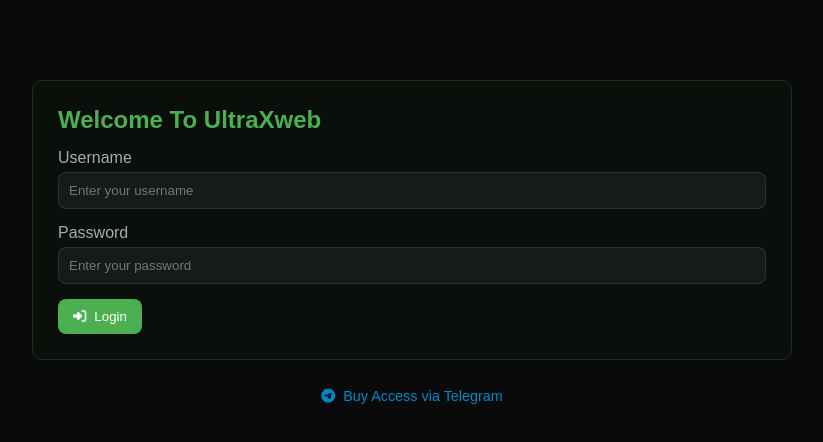
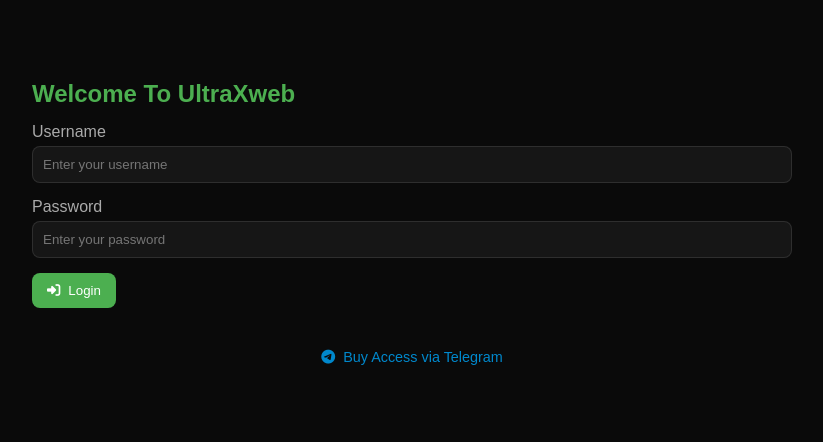
Before and after one commit to username1066648304/dilx-wa-bug-api, a plain HTML site: page index.html in a window 1280 px wide. Shown: the whole page, without its empty margins (228-1051 px from the left). Drawn offline with Linux system fonts and the light colour scheme; no server answers.

Commit message:
Add files via upload

```diff
--- a/index.html
+++ b/index.html
@@ -49,7 +49,7 @@
   </div>
 
   <!-- Telegram Link (Only shows on login page) -->
-  <div class="telegram-outer">
+  <div class="telegram-global">
     <a href="https://t.me/dilxVXII" target="_blank" class="telegram-link">
       <i class="fab fa-telegram"></i> Buy Access via Telegram
     </a>
--- a/style.css
+++ b/style.css
@@ -116,26 +116,17 @@
   margin: 0 auto;
 }
 
-/* Login Form Styles */
-
-.login-container {
+./* Login Page Specific Styles */
+.login-page {
   max-width: 350px;
   margin: 0 auto;
-  position: relative;
+  padding: 20px 0;
 }
 
-/* Card Styling */
-.card {
-  padding: 25px;
-  border-radius: 10px;
-  background: rgba(76, 175, 80, 0.03);
-  border: 1px solid rgba(76, 175, 80, 0.2);
-}
-
-/* Outer Telegram Link */
-.telegram-outer {
+.telegram-global {
   text-align: center;
-  margin-top: 20px;
+  margin: 25px auto 0;
+  padding: 15px;
 }
 
 .telegram-link {
@@ -144,8 +135,7 @@
   font-size: 0.9rem;
   display: inline-flex;
   align-items: center;
-  transition: color 0.2s;
-  padding: 8px 15px;
+  transition: all 0.2s;
 }
 
 .telegram-link:hover {
```
